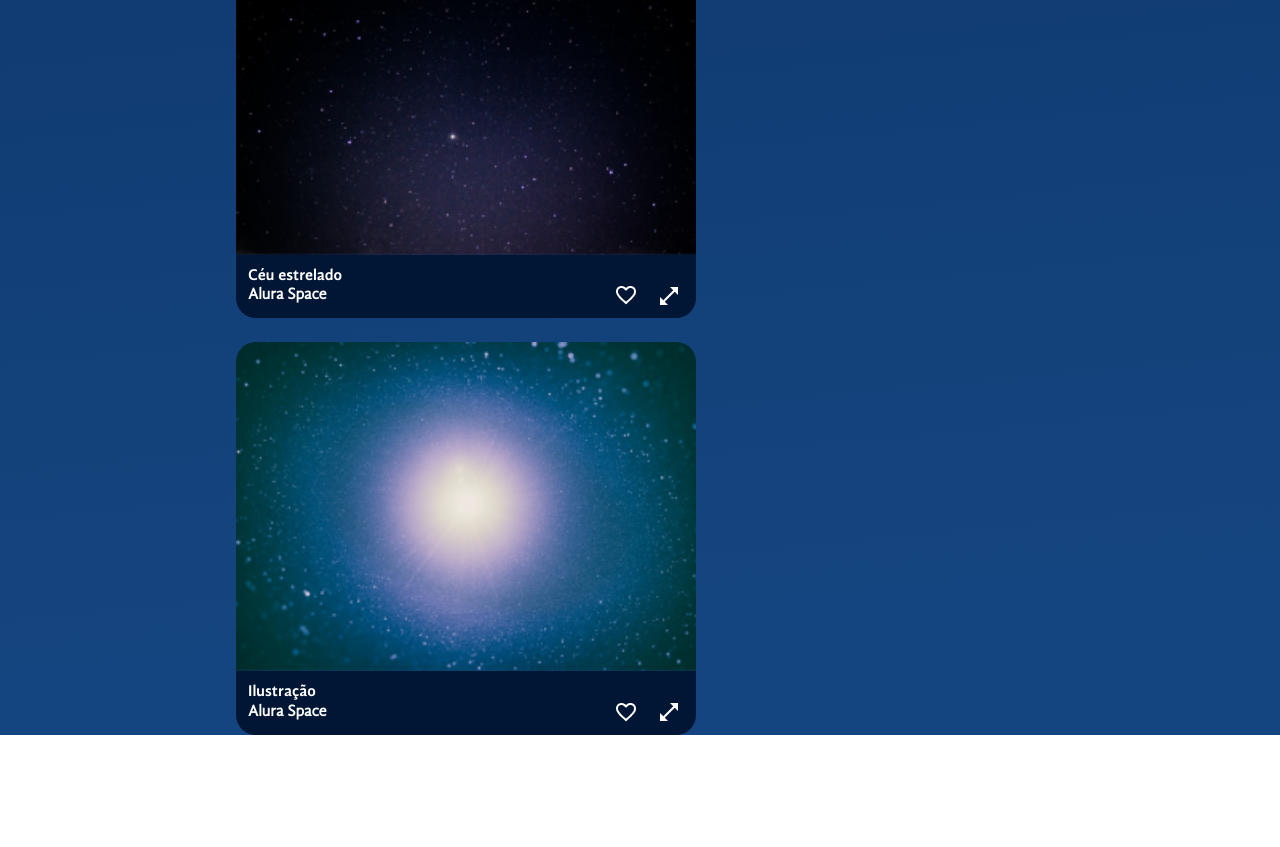
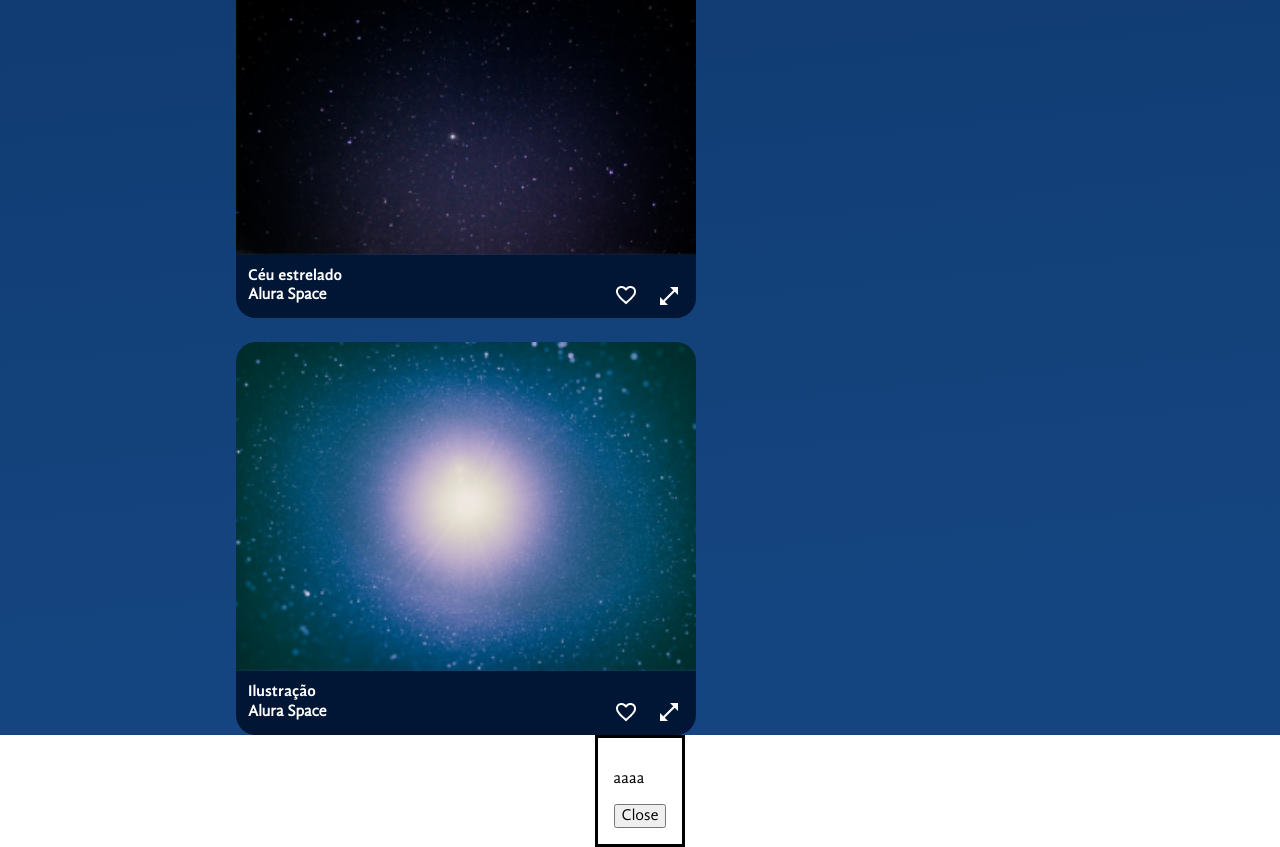
Before and after one commit to noname697/Space-App, a React (Vite) app: page / in a window 1280 px wide. Shown: the part 4127-4974 px from the top of the page. Before the commit the page ends 4862 px from the top, so only its background shows below. Built offline with nearby package versions, Linux system fonts and the light colour scheme.

Commit message:
Criando ModalZoom

```diff
--- a/src/App.jsx
+++ b/src/App.jsx
@@ -7,6 +7,7 @@ import bannerBackground from "./assets/banner.png";
 import Galeria from "./componentes/Galeria";
 import fotos from "./fotos.json";
 import { useState } from "react";
+import ModalZoom from "./componentes/ModalZoom";
 
 
 const FundoGradiente = styled.div`
@@ -55,6 +56,7 @@ const App = () => {
           </ConteudoGaleria>
         </MainContainer>
       </AppContainer>
+      <ModalZoom />
     </FundoGradiente>
   );
 }
--- /dev/null
+++ b/src/componentes/ModalZoom/index.jsx
@@ -0,0 +1,14 @@
+const ModalZoom = () => {
+  return (
+    <>
+      <dialog open>
+        <p>aaaa</p>
+        <form method="dialog">
+          <button>Close</button>
+        </form>
+      </dialog>
+    </>
+  );
+};
+
+export default ModalZoom;
```
